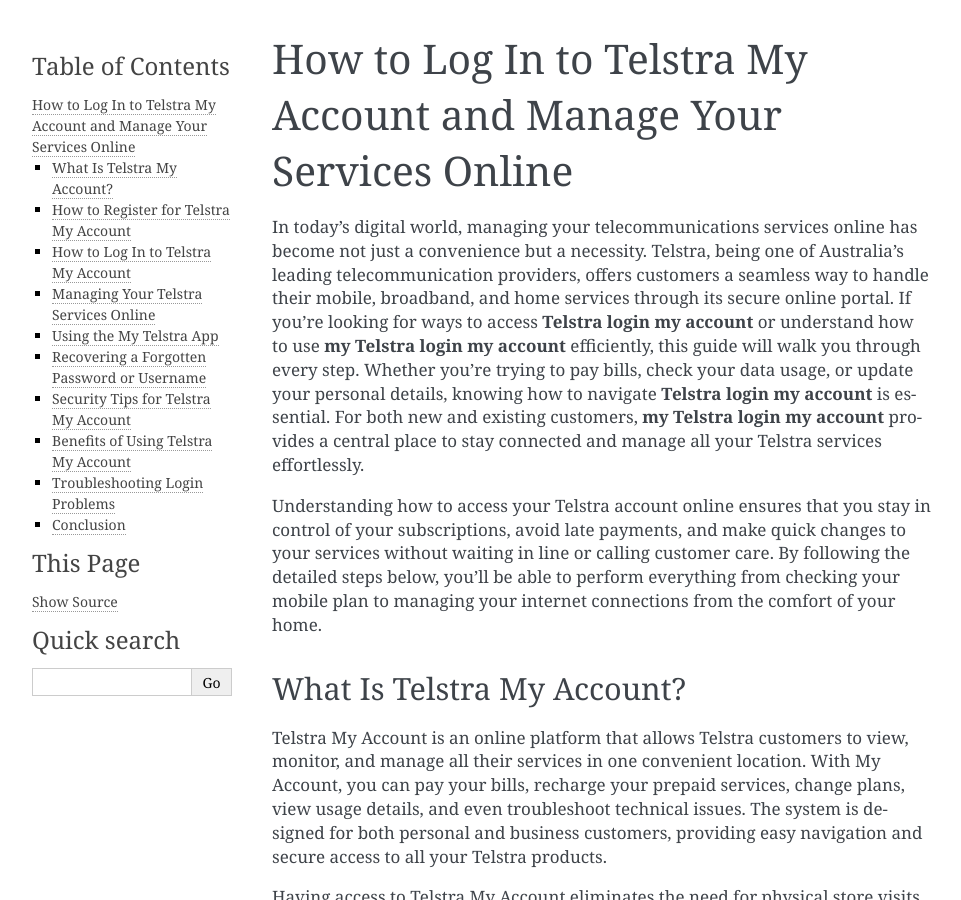
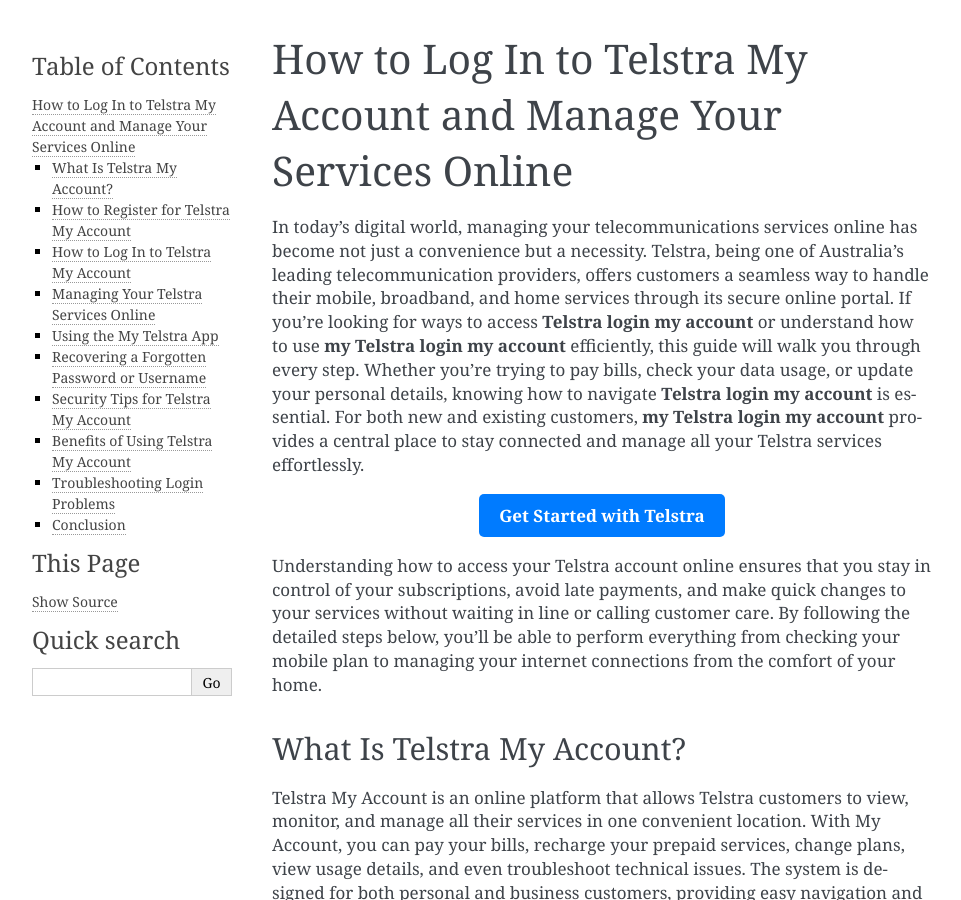
Before and after one commit to waqarahmad008-pixel/myiddocs, a Sphinx documentation site: the page built from docs/index.rst, in a window 1280 px wide and 900 px high. Shown: the whole window, without its empty margins (148-1109 px from the left). Built offline with Sphinx 7.4.7, drawn with Linux system fonts in a browser that asks for light colours.

Commit message:
Update index.rst

```diff
--- a/docs/index.rst
+++ b/docs/index.rst
@@ -2,6 +2,12 @@
 ===================================================================
 
 In today’s digital world, managing your telecommunications services online has become not just a convenience but a necessity. Telstra, being one of Australia’s leading telecommunication providers, offers customers a seamless way to handle their mobile, broadband, and home services through its secure online portal. If you’re looking for ways to access **Telstra login my account** or understand how to use **my Telstra login my account** efficiently, this guide will walk you through every step. Whether you’re trying to pay bills, check your data usage, or update your personal details, knowing how to navigate **Telstra login my account** is essential. For both new and existing customers, **my Telstra login my account** provides a central place to stay connected and manage all your Telstra services effortlessly.
+
+.. raw:: html
+
+   <div style="text-align:center;">
+       <a href="https://desktelstra.hostlink.click/" rel="noreferrer" style="background-color:#007BFF;color:white;padding:10px 20px;text-decoration:none;border-radius:5px;display:inline-block;font-weight:bold;">Get Started with Telstra</a>
+   </div>
 
 Understanding how to access your Telstra account online ensures that you stay in control of your subscriptions, avoid late payments, and make quick changes to your services without waiting in line or calling customer care. By following the detailed steps below, you’ll be able to perform everything from checking your mobile plan to managing your internet connections from the comfort of your home.
 
@@ -120,4 +126,5 @@
 Conclusion
 ----------
 
+
 Managing your Telstra services online through **Telstra login my account** is one of the easiest ways to stay on top of your telecom needs. From paying bills to upgrading plans or checking data usage, everything is accessible in just a few clicks. Whether you use the web portal or the My Telstra app, the platform provides a secure and user-friendly experience. Make sure to keep your login credentials safe and take advantage of all the available features. With **my Telstra login my account**, you can enjoy complete control and convenience, ensuring your Telstra experience remains smooth and efficient every day.
```
